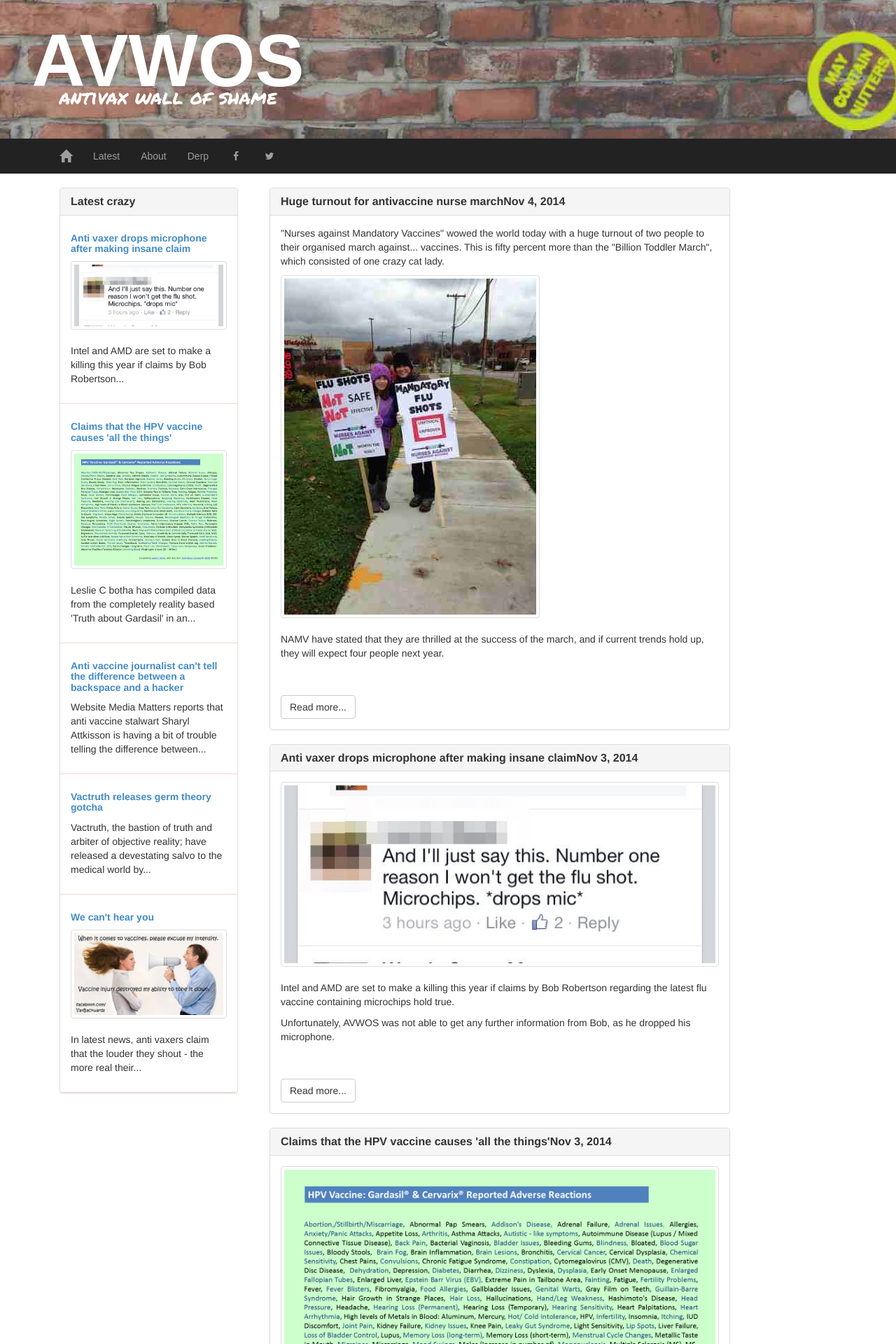
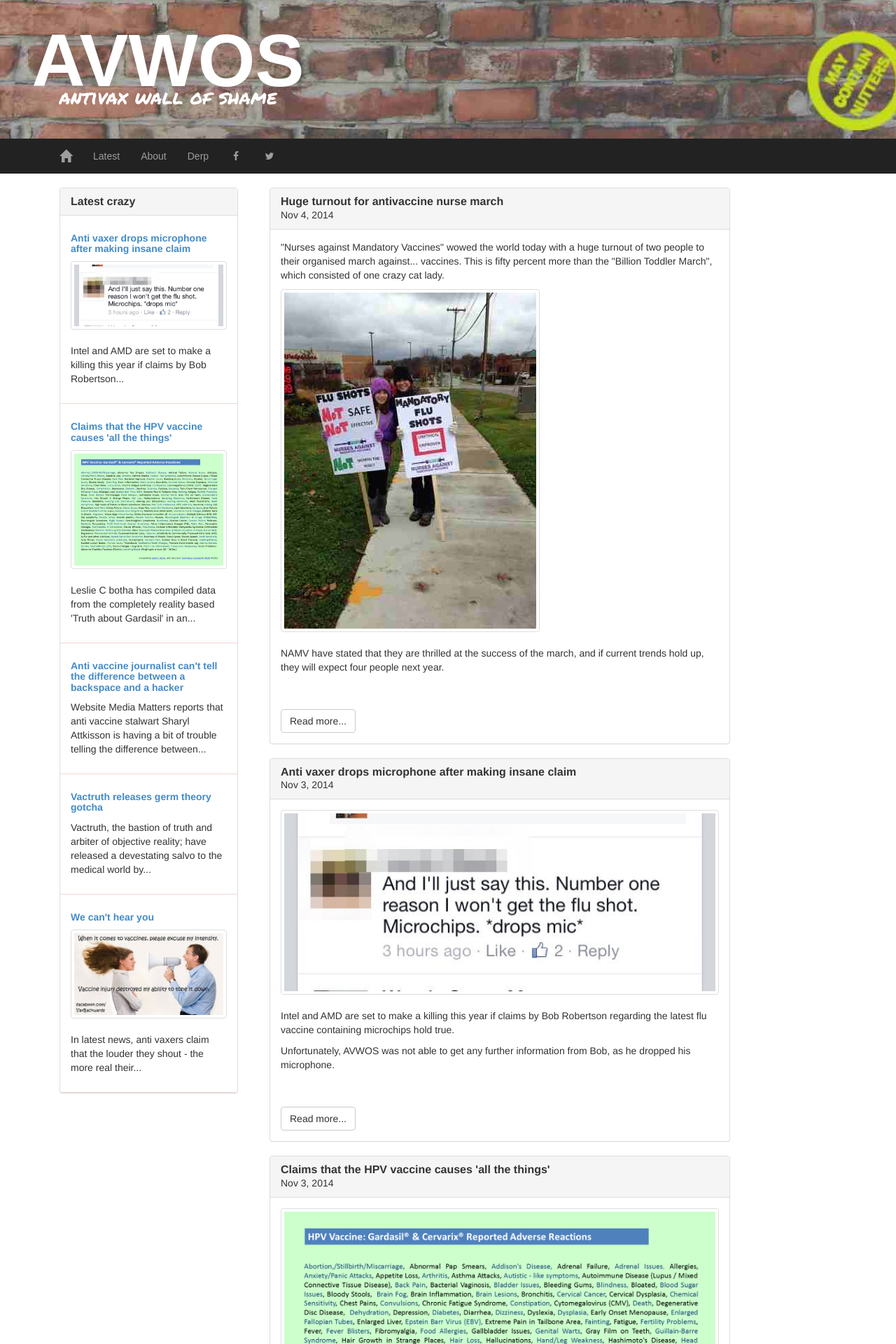
Before and after one commit to avwos/avwos-site, a Jekyll site: the page built from index.html, in a window 1280 px wide. Shown: the top 1920 px of the page at 70% size. Built offline with Jekyll 4.4.1, drawn with Linux system fonts in a browser that asks for light colours; some web fonts are replaced.

Commit message:
Adjust date placement on post excerpts on indexx2

```diff
--- a/index.html
+++ b/index.html
@@ -7,7 +7,8 @@ layout: default
   <article class="col-md-10 top-article">
     <div class="panel panel-default">
       <div class="panel-heading">
-        <h3 class="panel-title"><a href="{{ site.baseurl }}/{{ post.url }}">{{ post.title }}</a><span class="post-meta push-right">{{ post.date | date: "%b %-d, %Y" }}</span></h3>
+        <h3 class="panel-title"><a href="{{ site.baseurl }}/{{ post.url }}">{{ post.title }}</a></h3>
+        <span class="post-meta push-right">{{ post.date | date: "%b %-d, %Y" }}</span>
       </div>
       <div class="panel-body">
         {{ post.content | truncatewords: 80 }}<br><br>
```
